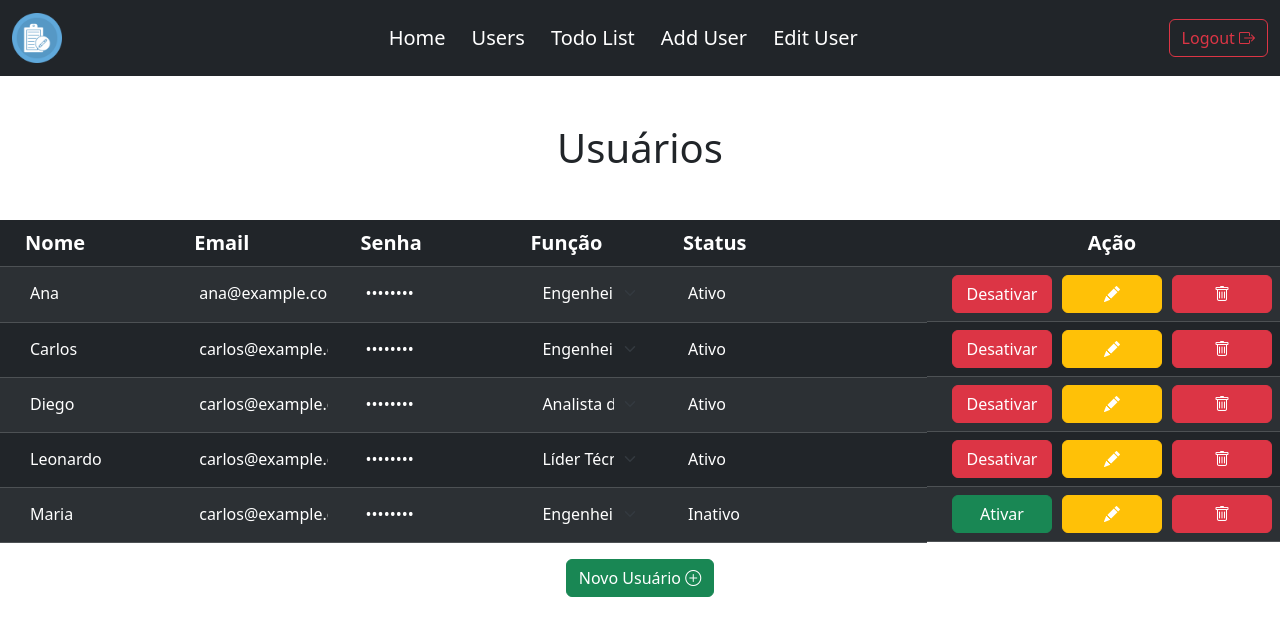
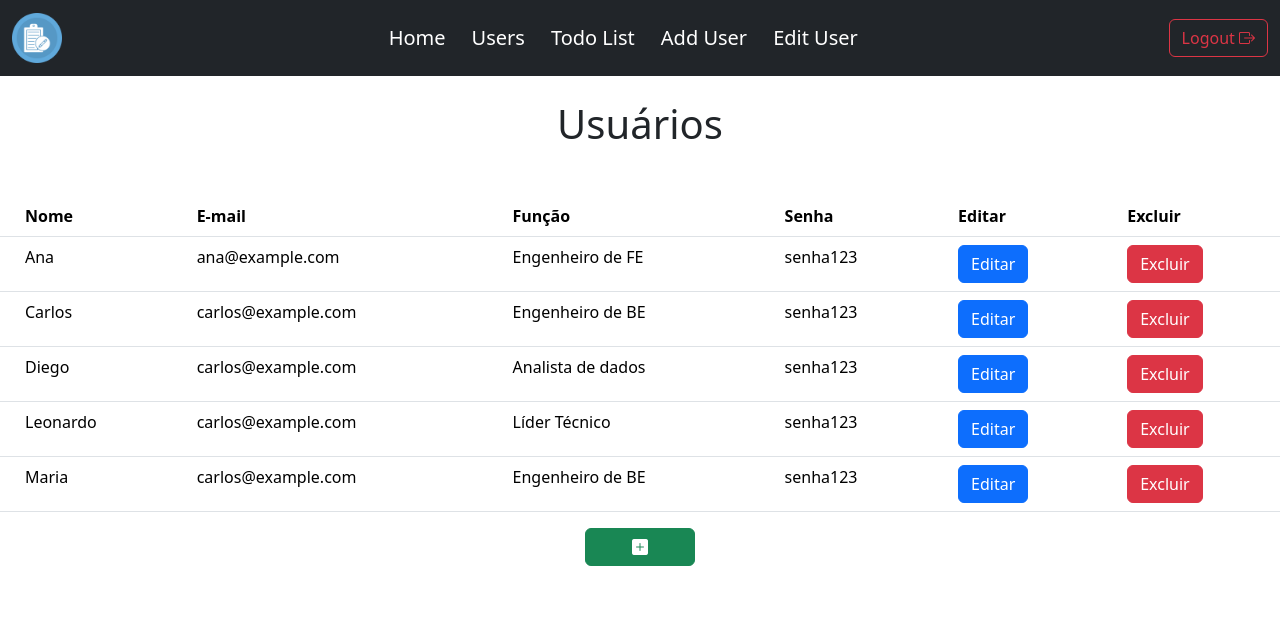
Before and after one commit to leorossiio/crud-app-ac2, an Angular app in the folder Frontend/crud-app/: page /app/users in a window 1280 px wide. Shown: the top 636 px of the page. Built offline with nearby package versions, Linux system fonts and the light colour scheme.

Commit message:
Feat: Tela de "Users" funcionando corretamente, porém tem que fazer a parte do css, para a padronização dos estilos.

```diff
--- a/Frontend/crud-app/src/app/pages/home/components/users/users.component.html
+++ b/Frontend/crud-app/src/app/pages/home/components/users/users.component.html
@@ -1,73 +1,57 @@
-<h1 class="text-center mt-5 mb-5">Usuários</h1>
-<table class="table table-striped table-dark">
+<h1 class="text-center mt-4 mb-5">Usuários</h1>
+
+<table class="table">
+
   <thead>
     <tr>
-      <th scope="col" class="coluna-tabela">Nome</th>
-      <th scope="col" class="coluna-tabela">Email</th>
-      <th scope="col" class="coluna-tabela">Senha</th>
-      <th scope="col" class="coluna-tabela">Função</th>
-      <th scope="col" class="coluna-tabela">Status</th>
-      <th scope="col" class="text-center coluna-tabela">Ação</th>
+      <th>Nome</th>
+      <th>E-mail</th>
+      <th>Função</th>
+      <th>Senha</th>
+      <th>Editar</th>
+      <th>Excluir</th>
     </tr>
   </thead>
   <tbody>
+    <!-- Exemplo de item da lista -->
     <tr *ngFor="let user of user">
       <td>
-        <!-- Usando `ngClass` para alternar a cor de fundo e `ngDisabled` para desabilitar o input -->
-        <input [(ngModel)]="user.nome" class="form-control" [ngClass]="{
-            'invisible-color': !user.editing,
-            'visible-color': user.editing
-          }" [disabled]="!user.editing" />
+        <div class="nome" *ngIf="user.nome">
+          <span>{{ user.nome }}</span>
+        </div>
       </td>
       <td>
-        <input [(ngModel)]="user.email" class="form-control" [ngClass]="{
-            'invisible-color': !user.editing,
-            'visible-color': user.editing
-          }" [disabled]="!user.editing" />
+        <div class="email" *ngIf="user.email">
+          <span>{{ user.email }}</span>
+        </div>
       </td>
       <td>
-        <input [(ngModel)]="user.senha" type="password" class="form-control" [ngClass]="{
-            'invisible-color': !user.editing,
-            'visible-color': user.editing
-          }" [disabled]="!user.editing" />
+        <div class="funcao" *ngIf="user.funcao">
+          <span>{{ user.funcao }}</span>
+        </div>
       </td>
       <td>
-        <select [(ngModel)]="user.funcao" class="form-select" [ngClass]="{
-            'invisible-color': !user.editing,
-            'visible-color': user.editing
-          }" [disabled]="!user.editing">
-          <option value="Engenheiro de FE">Engenheiro de FE</option>
-          <option value="Engenheiro de BE">Engenheiro de BE</option>
-          <option value="Analista de dados">Analista de dados</option>
-          <option value="Líder Técnico">Líder Técnico</option>
-        </select>
+        <div class="senha" *ngIf="user.senha">
+          <span>{{ user.senha }}</span>
+        </div>
       </td>
       <td>
-        <input [(ngModel)]="user.status" type="status" class="invisible-color"
-          [disabled]="!user.editing || user.editing" />
+        <button class="btn btn-primary" (click)="editarUsuario(user)">
+          <i class="fas fa-pencil-alt"></i> Editar
+        </button>
       </td>
-      <td class="justify-content-center d-flex">
-        <button class="btn btn-acao" style="margin-right: 10px" [ngClass]="{
-                'btn-danger': user.status === 'Ativo',
-                'btn-success': user.status === 'Inativo',
-              }" (click)="botaoAlterarStatus(user)">
-          {{ user.status === "Ativo" ? "Desativar" : "Ativar" }}
-        </button>
-        <button class="btn btn-acao" style="margin-right: 10px" [class.btn-warning]="!user.editing"
-          [class.btn-success]="user.editing" (click)="editarUsuario(user)">
-          {{ user.editing ? 'Salvar' : '' }}
-          <i class="bi bi-pencil-fill text-white" *ngIf="!user.editing"></i>
-        </button>
-        <button class="btn btn-danger btn-acao" (click)="deletarUsuario(user)">
-          <i class="bi bi-trash"></i>
+      <td>
+        <button class="btn btn-danger" (click)="deletarUsuario(user)">
+          <i class="fas fa-times"></i> Excluir
         </button>
       </td>
     </tr>
+
   </tbody>
 </table>
+<div style="display: flex; justify-content: center; max-width: 350px; margin: 0 auto;" class="mb-3" >
 
-<div class="d-flex justify-content-center">
-  <button class="btn btn-success" id="nova-Usuario" (click)="incluirUsuario()">
-    Novo Usuário <i class="bi bi-plus-circle"></i>
-  </button>
-</div>
+  <button class="btn btn-success" style="width: 110px;  display:flex; justify-content: center; " routerLink="/app/addUser">
+
+  <i class="bi bi-plus-square-fill"></i>
+</button>
--- a/Frontend/crud-app/src/app/pages/home/components/users/users.component.ts
+++ b/Frontend/crud-app/src/app/pages/home/components/users/users.component.ts
@@ -9,19 +9,19 @@ import { Router } from '@angular/router';
 export class UsersComponent {
   constructor(private router: Router) { }
   user = [
-    { nome: 'Ana', email: 'ana@example.com', senha: 'senha123', status: 'Ativo', funcao: 'Engenheiro de FE', editing: false },
-    { nome: 'Carlos', email: 'carlos@example.com', senha: 'senha123', status: 'Ativo', funcao: 'Engenheiro de BE', editing: false },
-    { nome: 'Diego', email: 'carlos@example.com', senha: 'senha123', status: 'Ativo', funcao: 'Analista de dados', editing: false },
-    { nome: 'Leonardo', email: 'carlos@example.com', senha: 'senha123', status: 'Ativo', funcao: 'Líder Técnico', editing: false },
-    { nome: 'Maria', email: 'carlos@example.com', senha: 'senha123', status: 'Inativo', funcao: 'Engenheiro de BE', editing: false }
+    { nome: 'Ana', email: 'ana@example.com', senha: 'senha123',  funcao: 'Engenheiro de FE' },
+    { nome: 'Carlos', email: 'carlos@example.com', senha: 'senha123',  funcao: 'Engenheiro de BE' },
+    { nome: 'Diego', email: 'carlos@example.com', senha: 'senha123',  funcao: 'Analista de dados' },
+    { nome: 'Leonardo', email: 'carlos@example.com', senha: 'senha123',  funcao: 'Líder Técnico' },
+    { nome: 'Maria', email: 'carlos@example.com', senha: 'senha123',  funcao: 'Engenheiro de BE' }
   ];
 
-  botaoAlterarStatus(user: any) {
-    user.status = user.status === 'Ativo' ? 'Inativo' : 'Ativo';
-  }
+  usuarioSelecionado: any;
 
-  editarUsuario(user: any) {
-    this.router.navigate(['/app/editUser', user]); // Supondo que o ID do usuário seja 'id'
+
+  editarUsuario(user: any): void{
+    this.usuarioSelecionado = user;
+    this.router.navigate(['/app/editUser', { user: JSON.stringify(user) }]); // Supondo que o ID do usuário seja 'id'
   }
 
   salvarEdicao(user: any) {
```
